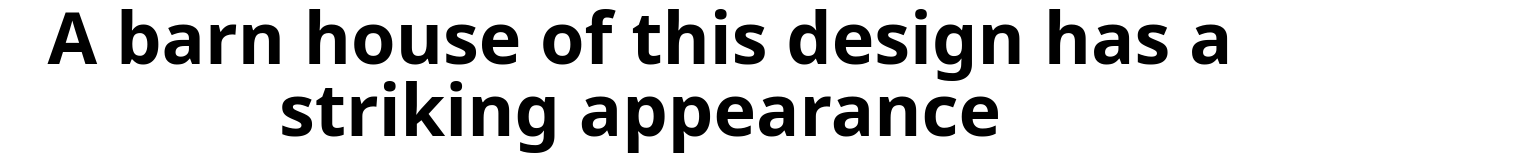
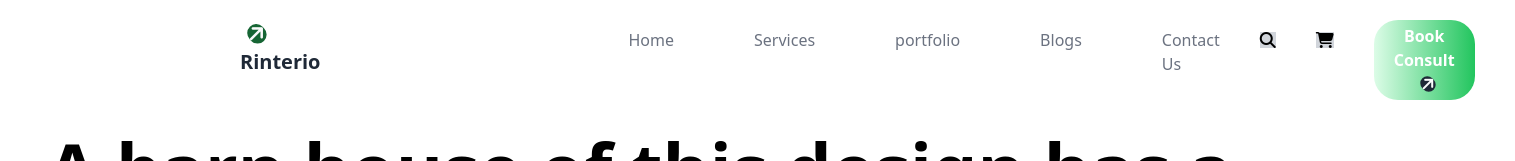
Before and after one commit to shayonkumar89/assignment3, a plain HTML site: page index.html in a window 1280 px wide. Shown: the top 161 px of the page, 1515 px wide, since content can reach past the window. Drawn offline with nearby package versions, Linux system fonts and the light colour scheme.

Commit message:
secound commit

```diff
--- a/index.html
+++ b/index.html
@@ -25,6 +25,50 @@
                                       </script>
 </head>
 <body>
+ <!-- navber -->
+<div class="md:flex ">
+  <div class="flex justify-between">
+  <span> <h5 class="text-xl font-bold text-gray-800 mt-5 md:ml-60 ">  <i class="fa-solid fa-arrow-right -rotate-45 text-5 ml-2 rounded-3xl text-gray-50 bg-green-800"></i> Rinterio </h5>
+  </span>
+
+  <span class="bg-gray-500 w-10 text-center rounded-xl text-3xl cursor-pointer mx-2 md:hidden block mt-5">
+    <i class="fa-solid fa-bars mt-2"></i>
+  </span>
+</div>
+
+
+<div class="md:flex z-[-1] left-0  md:py-0 py-4  pl-7 md:opacity-100 opacity-0 top-[-400px] transition-all ease-in duration-500" >
+<nav class="p-5  md:flex md:items-center " ></nav>
+  <ul class=" md:ml-60 gap-20 text-gray-500 mt-3 md:flex md:justify-center  md:mt-7 ">
+    <li>
+      <a href="">Home</a>
+    </li>
+    <li>
+      <a href="">Services</a>
+    </li>
+    <li>
+    <a href="">portfolio</a>
+   </li>
+   <li>
+    <a href="">Blogs </a>
+  </li>
+  <li>
+    <a href="">Contact Us</a>
+  </li>
+   </ul>
+</nav>
+<div>
+  <i class="bg-gray-300  md:mt-8 md:ml-10  fa-solid fa-magnifying-glass"></i>
+</div>
+<div>
+  <i class="bg-gray-300  md:mt-8 md:ml-10 fa-solid fa-cart-shopping"></i>
+</div>
+<div>
+  <button class=" md:mt-5 md:ml-10 bg-gradient-to-r from-green-100 to-green-500 px-5 py-1 rounded-3xl text-white font-bold mr-10 mt-5 mb-8 md:mr-15">Book Consult <i class="fa-solid fa-arrow-right -rotate-45 text-5 ml-2 rounded-3xl text-gray-50 bg-gray-800"></i></button>
+</div>
+</div>
+</div>
+
         <main>
                     <!-- banner 1 -->
                <section class="text-center">
@@ -39,7 +83,7 @@
 
                <!-- banner 2 -->
                 <section class=" mt-40 bg-gray-200">
-                    <div class="md:flex md:ml-20">
+                    <div class="md:flex md:ml-20 ">
                     <div>
                       <div class=" ">
                         <img class=" mt-5" src="./B10-Assignment-03/assets/Vector.png" alt="">
@@ -149,7 +193,7 @@
 </div>
  <section>
 <div class="flex justify-center md:mt-8 mb-8 sm:mr-15">
- <textarea name="" id="" cols="" rows="5" placeholder="Write your message here" class="m-2 bg-gray-50 placeholder-gray font-bold p-4 text-white w-10/12 rounded-3xl"></textarea>
+ <textarea name="" id="" cols="" rows="5" placeholder="Write your message here" class="m-2 bg-gray-50 placeholder-gray font-bold p-4 text-white w-4/5 p-5"></textarea>
 </div>
  <div class="flex justify-center ">
   <button class="bg-gradient-to-r from-green-100 to-green-500 px-8 py-1 rounded-3xl text-white font-bold mb-8 mr-10 w-5/6 mt md:mr-15 ">Send Mail<i class="fa-solid fa-arrow-right -rotate-45 text-5 ml-2 "></i></button>
```
